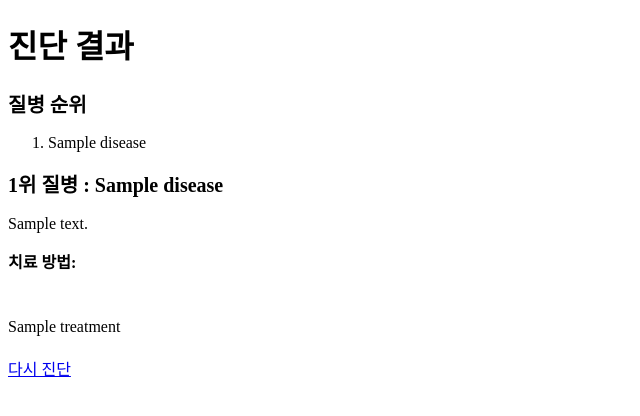
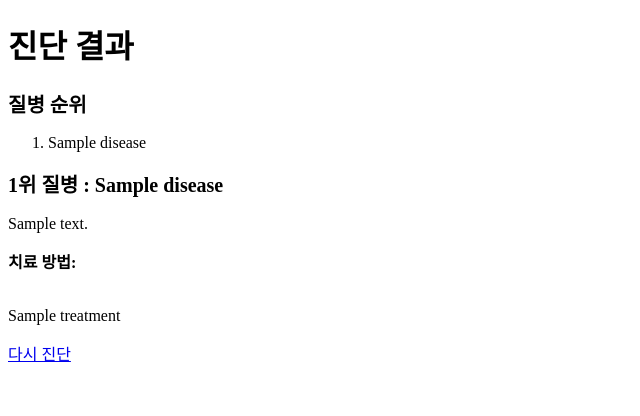
Before and after one commit to panguin012/fishesssssss, a Flask app: template templates/result.html in a window 1280 px wide. Shown: the top 416 px of the page, without its empty margins (0-640 px from the left). Run offline with Flask 3, Linux system fonts and the light colour scheme; the template is opened without the code that fills it: most values are stand-ins (such as "Sample title", 1, 10 or a date in 2020).

Commit message:
Update result.html

```diff
--- a/templates/result.html
+++ b/templates/result.html
@@ -21,7 +21,8 @@
     <p>{{ description }}</p>
 
     <p><strong>치료 방법:</strong></p>
-    <p style="white-space: pre-line; margin-top: 3px; line-height: 1.6;">
+
+    <p style="white-space: pre-line;">
     {{ treatment }}
     </p>
 
```
